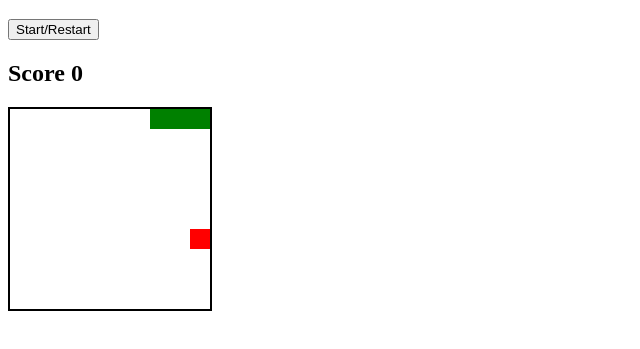
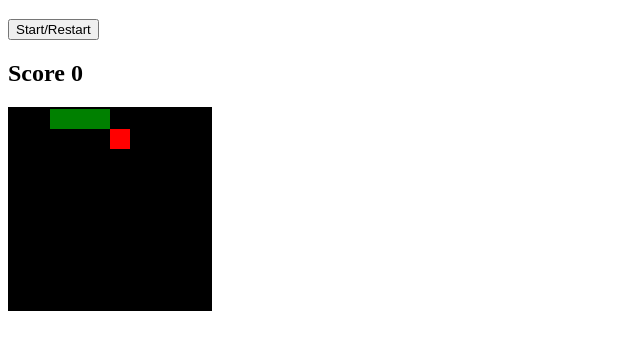
Before and after one commit to walkonmars36/snake-game, a plain HTML site: page index.html in a window 1280 px wide. Both pictures are taken after a click on the button "Start/Restart". Shown: the part 61-410 px from the top of the page, without its empty margins (0-640 px from the left). Drawn offline with Linux system fonts and the light colour scheme.

Commit message:
finished JS

```diff
--- a/script.js
+++ b/script.js
@@ -1,11 +1,15 @@
 const grid = document.querySelector(".grid");
 const startBtn = document.getElementById("start");
-const score = document.getElementById("score");
+const scoreDisplay = document.getElementById("score");
 let squaresArr = [];
 let currentSnake = [2, 1, 0]; // position in the squaresArr
 let direction = 1;
 const width = 10;
 let appleIndex = 0;
+let score = 0;
+let intervalTime = 1000;
+let speed = 0.9;
+let timerID = 0;
 
 function createGrid() {
   //create 100 of these elements with a for loop
@@ -24,6 +28,23 @@ function createGrid() {
 createGrid();
 
 currentSnake.forEach((element) => squaresArr[element].classList.add("snake"));
+
+function startGame() {
+  //remove the existing snake
+  currentSnake.forEach((element) => squaresArr[element].classList.remove("snake"));
+  //remove the apple
+  squaresArr[appleIndex].classList.remove("apple");
+  clearInterval(timerID);
+  currentSnake = [2, 1, 0];
+  direction = 1;
+  score = 0;
+  scoreDisplay.textContent = score;
+  intervalTime = 1000;
+  generateApple();
+  //re-add class of snake to new currentSnake
+  currentSnake.forEach((element) => squaresArr[element].classList.add("snake"));
+  timerID = setInterval(moveSnake, intervalTime);
+}
 
 function moveSnake() {
   if (
@@ -48,11 +69,20 @@ function moveSnake() {
     //remove the .apple class
     squaresArr[currentSnake[0]].classList.remove("apple");
     //grow snake by adding .snake class
-    squaresArr[currentSnake[tail]].classList.add("snake");
+    squaresArr[tail].classList.add("snake");
     //grow snake array
+    currentSnake.push(tail);
+
     //generate a new apple
+    generateApple();
     //add one to the score
+    score++;
+    //display the score
+    scoreDisplay.textContent = score;
     //speed up the snake
+    clearInterval(timerID);
+    intervalTime = intervalTime * speed;
+    timerID = setInterval(moveSnake, intervalTime);
   }
 
   //add .snake styling to new square
@@ -61,17 +91,16 @@ function moveSnake() {
 
 moveSnake();
 
-//set interval method calls the function moveSnake and repeats this in whatever time interval is set (in ms)
-let timerID = setInterval(moveSnake, 1000);
+//set interval method calls the function moveSnake and repeats this in whatever time interval is set (in ms) intervalTime default = 1000
 
-function generateApples() {
+function generateApple() {
   do {
     //generate random number
     appleIndex = Math.floor(Math.random() * squaresArr.length);
   } while (squaresArr[appleIndex].classList.contains("snake"));
   squaresArr[appleIndex].classList.add("apple");
 }
-generateApples();
+generateApple();
 
 function controlSnake(e) {
   switch (e.key) {
@@ -99,3 +128,4 @@ function controlSnake(e) {
 }
 
 document.addEventListener("keydown", controlSnake);
+startBtn.addEventListener("click", startGame);
--- a/styles.scss
+++ b/styles.scss
@@ -10,6 +10,7 @@
 .square {
   width: 20px;
   height: 20px;
+  background: black;
 }
 
 .snake {
```
Also changed, not shown: styles.css, 1 other file.
